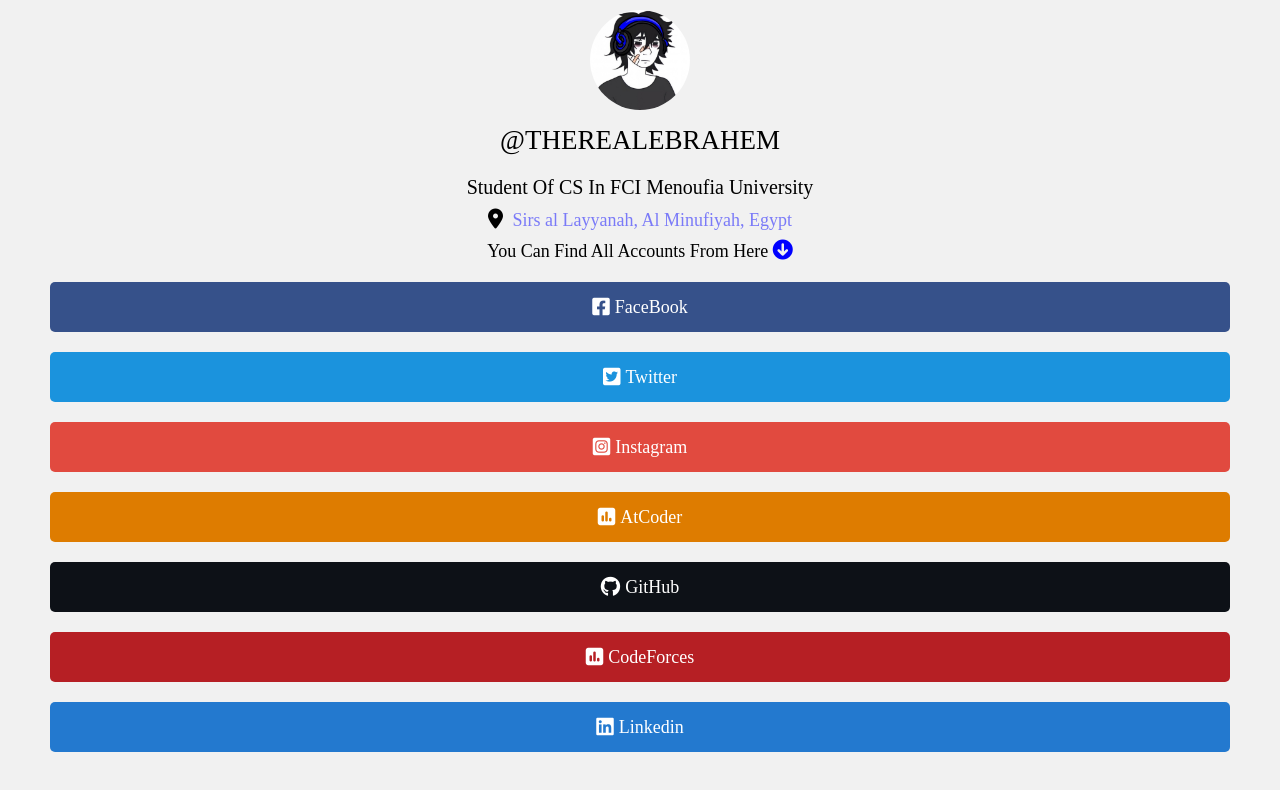
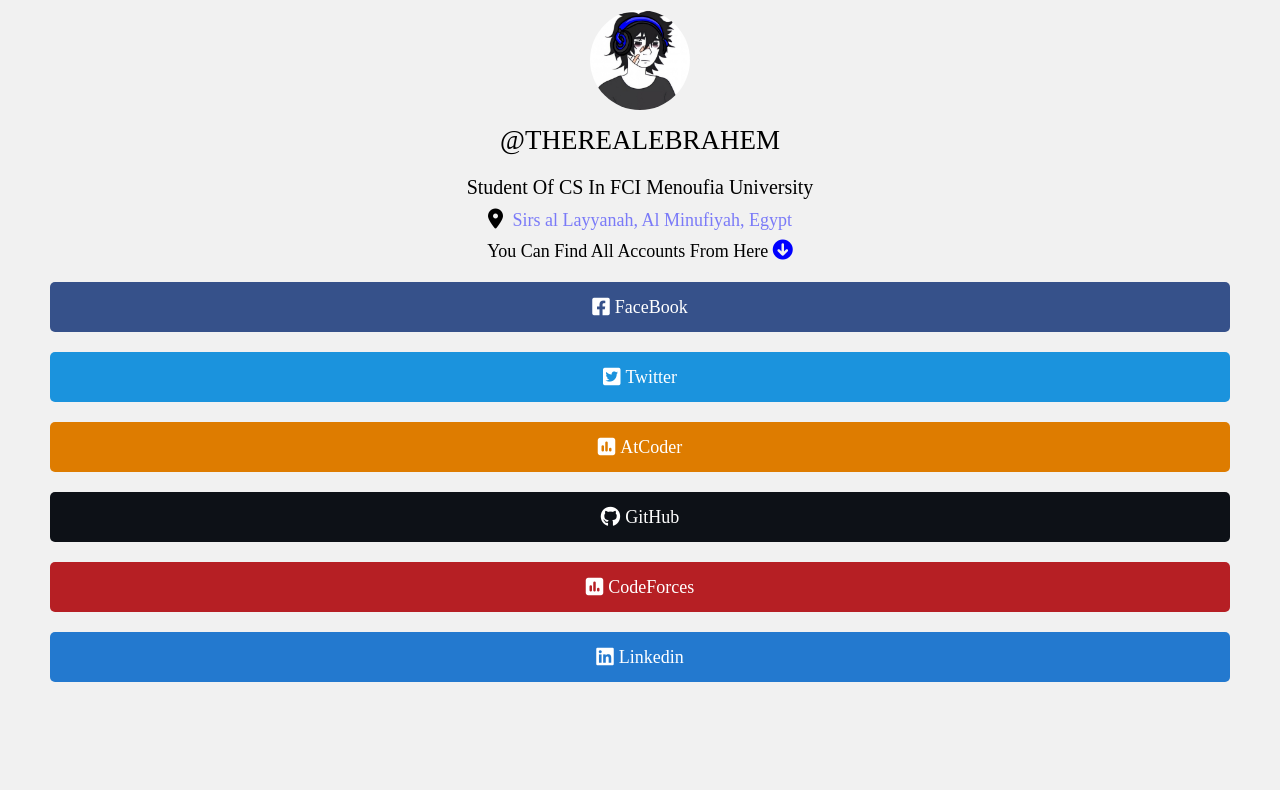
Before and after one commit to therealebrahem/EM, a plain HTML site: page index.html in a window 1280 px wide. Drawn offline with Linux system fonts and the light colour scheme.

Commit message:
Update index.html

```diff
--- a/index.html
+++ b/index.html
@@ -32,15 +32,11 @@
                 <i class="fa-brands fa-twitter-square"></i>
                 Twitter
         </a>
-        <a href="https://www.instagram.com/therealebrahem1320/" target="_blank" class="ig sc">
-                <i class="fa-brands fa-instagram-square"></i>
-                Instagram
-        </a>
-        <a href="https://atcoder.jp/users/KilluaZolldyck" target="_blank" class="cc sc">
+        <a href="https://atcoder.jp/users/M0rdy" target="_blank" class="cc sc">
                 <i class="fa-solid fa-square-poll-vertical"></i>
                 AtCoder
         </a>
-        <a href="https://github.com/therealebrahem" target="_blank" class="gh sc">
+        <a href="https://github.com/EbrahemMordy" target="_blank" class="gh sc">
             <i class="fa-brands fa-github"></i>
                 GitHub
         </a>
@@ -48,7 +44,7 @@
                 <i class="fa-solid fa-square-poll-vertical"></i>
                 CodeForces
         </a>
-        <a href="https://www.linkedin.com/in/therealebrahem/" target="_blank" class="ldin sc">
+        <a href="https://www.linkedin.com/in/ebrahemmordy/" target="_blank" class="ldin sc">
                 <i class="fa-brands fa-linkedin"></i>
                 Linkedin
         </a>
```
